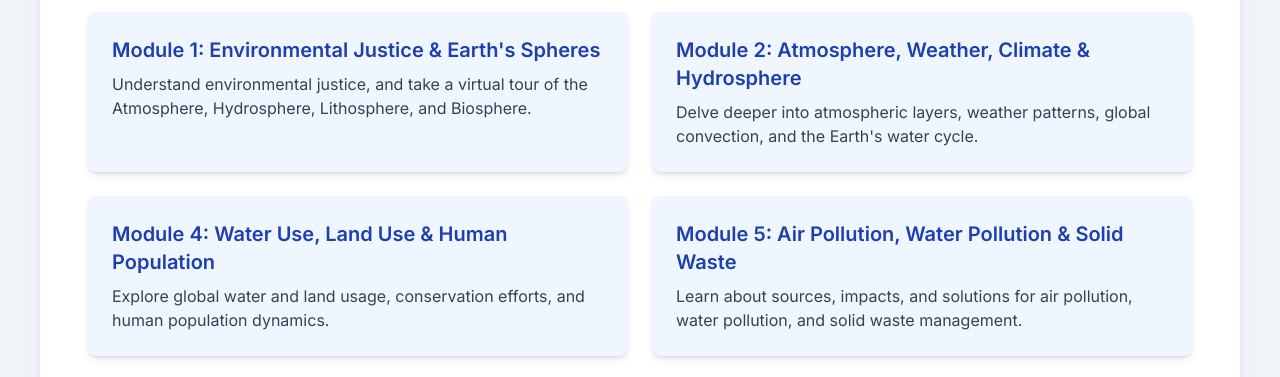
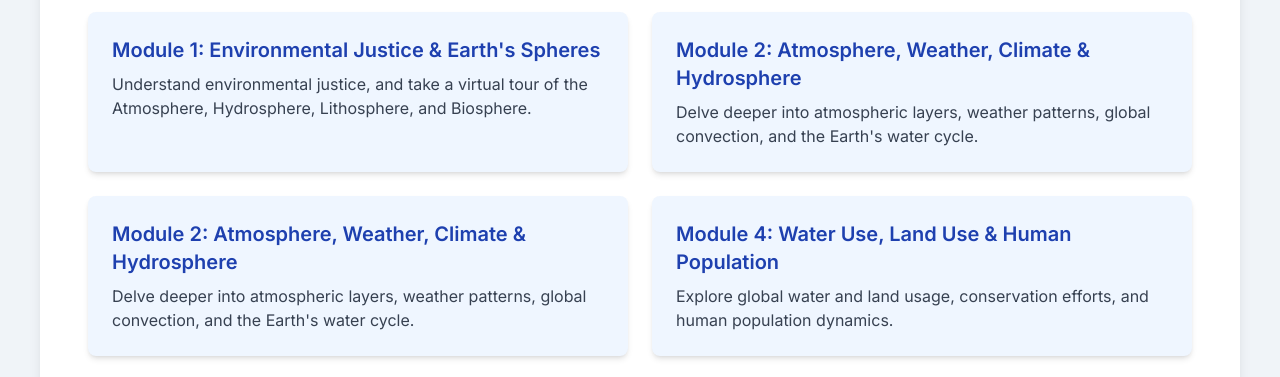
Before and after one commit to alexblad/alexblad.github.io-study-guide-site, a plain HTML site: page environmental-science/index.html in a window 1280 px wide. Shown: the part 359-736 px from the top of the page. Drawn offline with nearby package versions, Linux system fonts and the light colour scheme.

Commit message:
Added module 3 oops.

```diff
--- a/environmental-science/index.html
+++ b/environmental-science/index.html
@@ -67,12 +67,11 @@
                     <p class="text-gray-700">Delve deeper into atmospheric layers, weather patterns, global convection, and the Earth's water cycle.</p>
                 </a>
 
-                <!-- Link to Module 3 (Placeholder - if you create this later) -->
-                <!-- You would add a link here if you create module-3.html -->
-                <!-- <a href="module-3.html" class="block bg-blue-50 p-6 rounded-lg shadow-md hover:shadow-lg transition-shadow duration-300 ease-in-out">
-                    <h3 class="text-xl font-semibold text-blue-800 mb-2">Module 3: (Your Module 3 Title)</h3>
-                    <p class="text-gray-700">Brief description of Module 3 content.</p>
-                </a> -->
+                <!-- Link to Module 2 -->
+                <a href="module-3.html" class="block bg-blue-50 p-6 rounded-lg shadow-md hover:shadow-lg transition-shadow duration-300 ease-in-out">
+                    <h3 class="text-xl font-semibold text-blue-800 mb-2">Module 2: Atmosphere, Weather, Climate & Hydrosphere</h3>
+                    <p class="text-gray-700">Delve deeper into atmospheric layers, weather patterns, global convection, and the Earth's water cycle.</p>
+                </a>
 
                 <!-- Link to Module 4 -->
                 <a href="module-4.html" class="block bg-blue-50 p-6 rounded-lg shadow-md hover:shadow-lg transition-shadow duration-300 ease-in-out">
```
